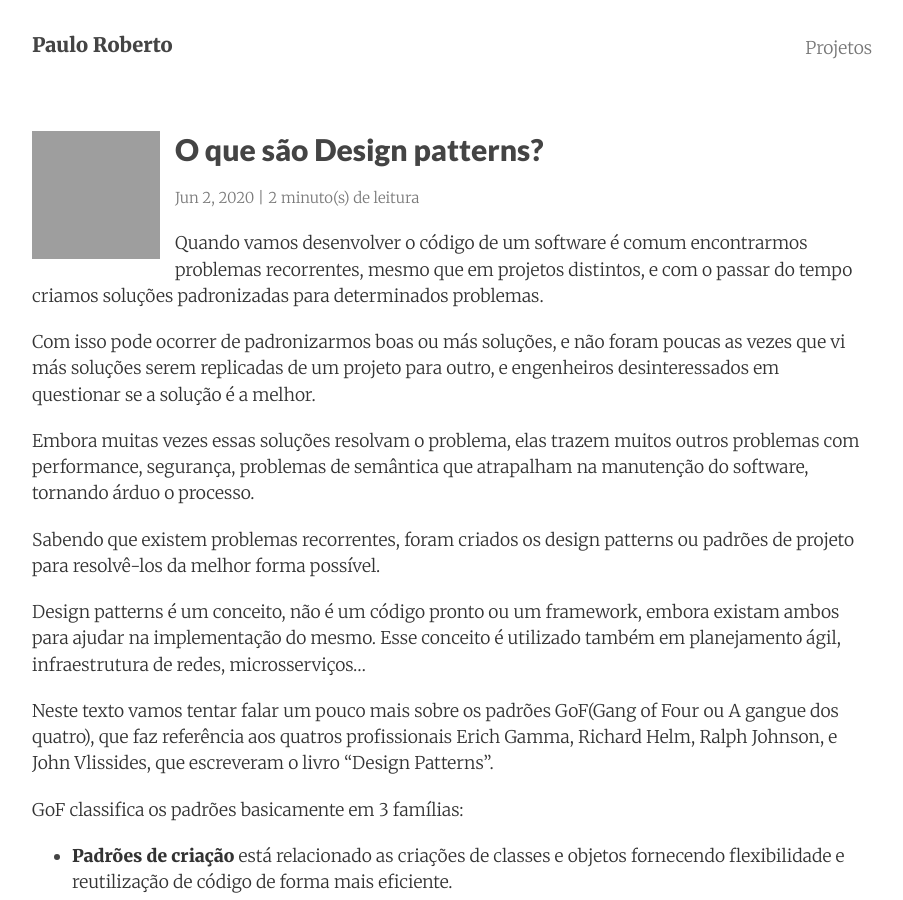
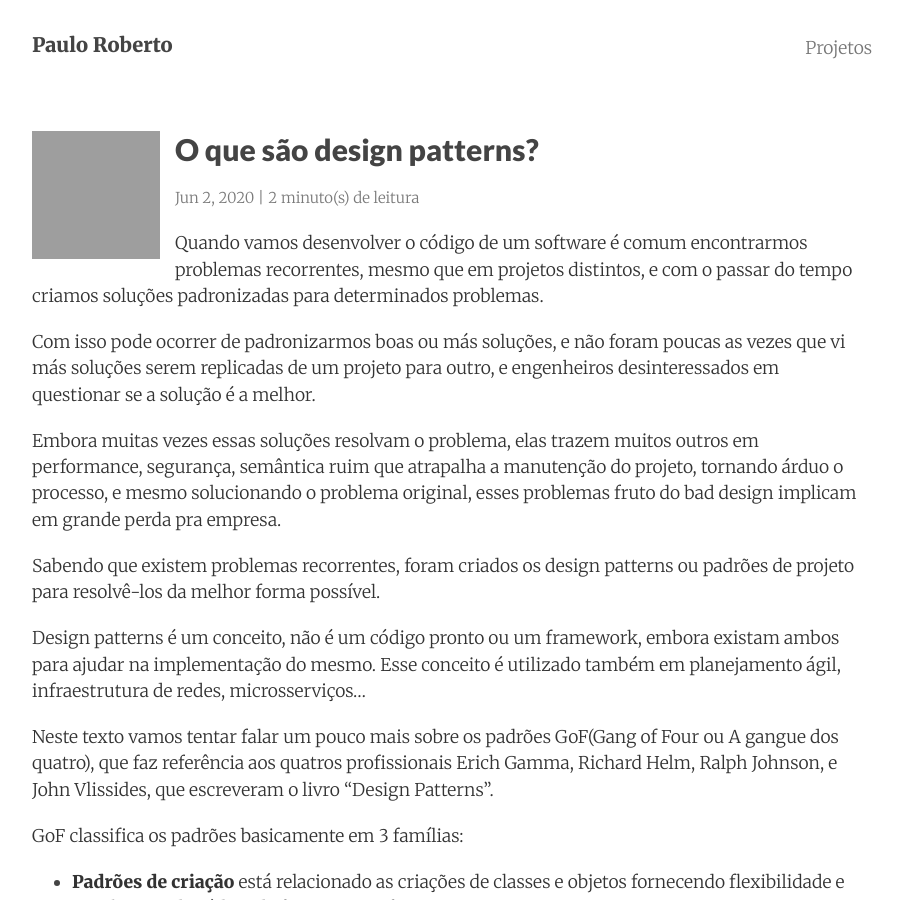
Before and after one commit to saikiransripada/mixyll, a Jekyll site: the page built from _posts/2020-06-02-basic-design-patterns.md, in a window 1280 px wide and 900 px high. Shown: the whole window, without its empty margins (188-1091 px from the left). Built offline with Jekyll 4.4.1, drawn with Linux system fonts in a browser that asks for light colours; nearby versions of some CDN libraries; grey boxes are pictures that could not be loaded.

Commit message:
Fix text.

```diff
--- a/_posts/2020-06-02-basic-design-patterns.md
+++ b/_posts/2020-06-02-basic-design-patterns.md
@@ -1,6 +1,6 @@
 ---
 layout:     post
-title:      O que são Design patterns?
+title:      O que são design patterns?
 date:       2020-06-02 11:21:29
 summary:    O que são design patterns e seus tipos?
 categories: design-patterns
@@ -14,9 +14,9 @@ Com isso pode ocorrer de padronizarmos boas ou más soluções, e não foram
 poucas as vezes que vi más soluções serem replicadas de um projeto para outro, e
 engenheiros desinteressados em questionar se a solução é a melhor.
 
-Embora muitas vezes essas soluções resolvam o problema, elas trazem muitos outros
-problemas com performance, segurança, problemas de semântica que atrapalham na manutenção
-do software,  tornando árduo o processo.
+Embora muitas vezes essas soluções resolvam o problema, elas trazem muitos outros em performance, segurança,
+ semântica ruim que atrapalha a manutenção do projeto, tornando árduo o processo, e mesmo solucionando o
+ problema original, esses problemas fruto do bad design implicam em grande perda pra empresa.
 
 Sabendo que existem problemas recorrentes, foram criados os design patterns ou
 padrões de projeto para resolvê-los da melhor forma possível.
```
